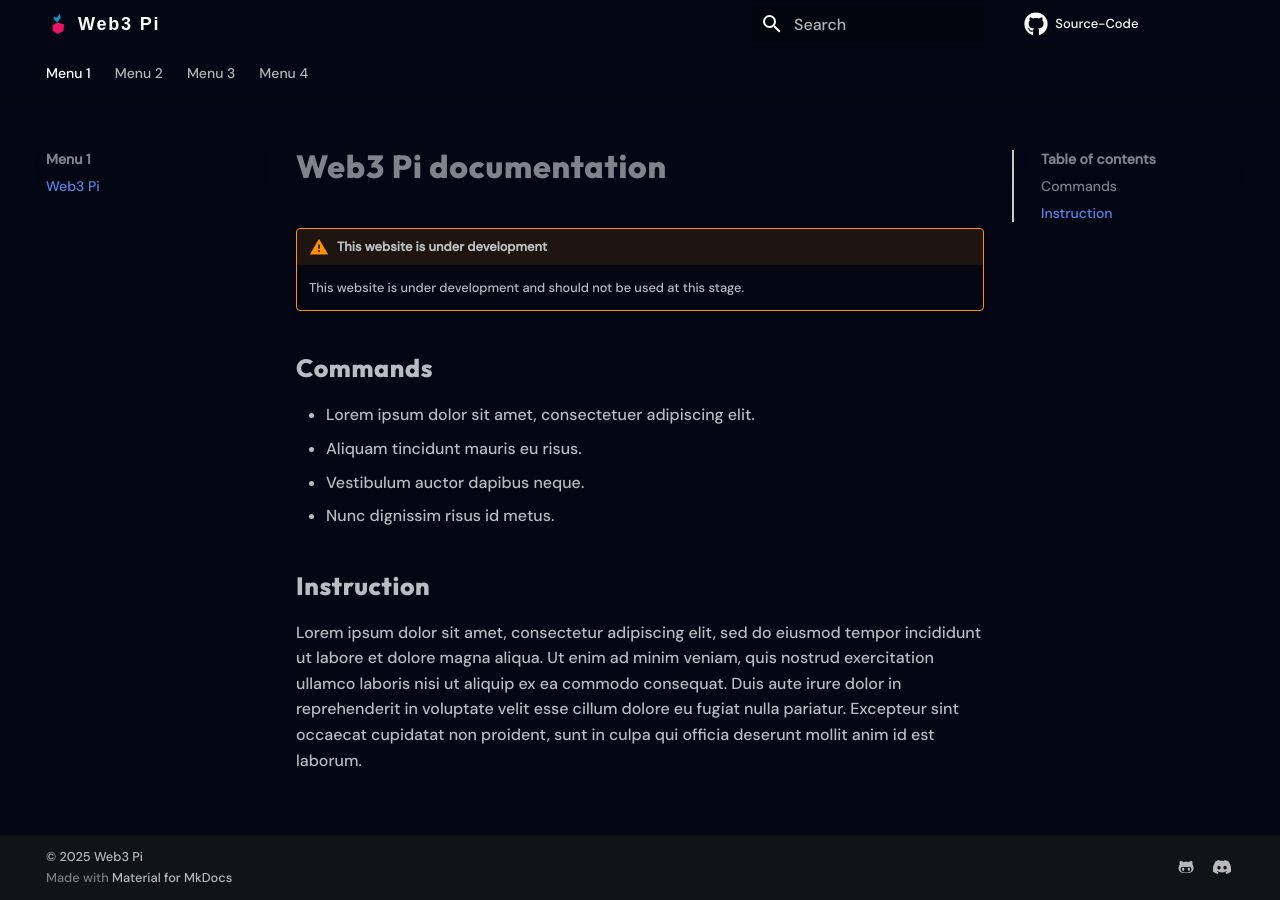
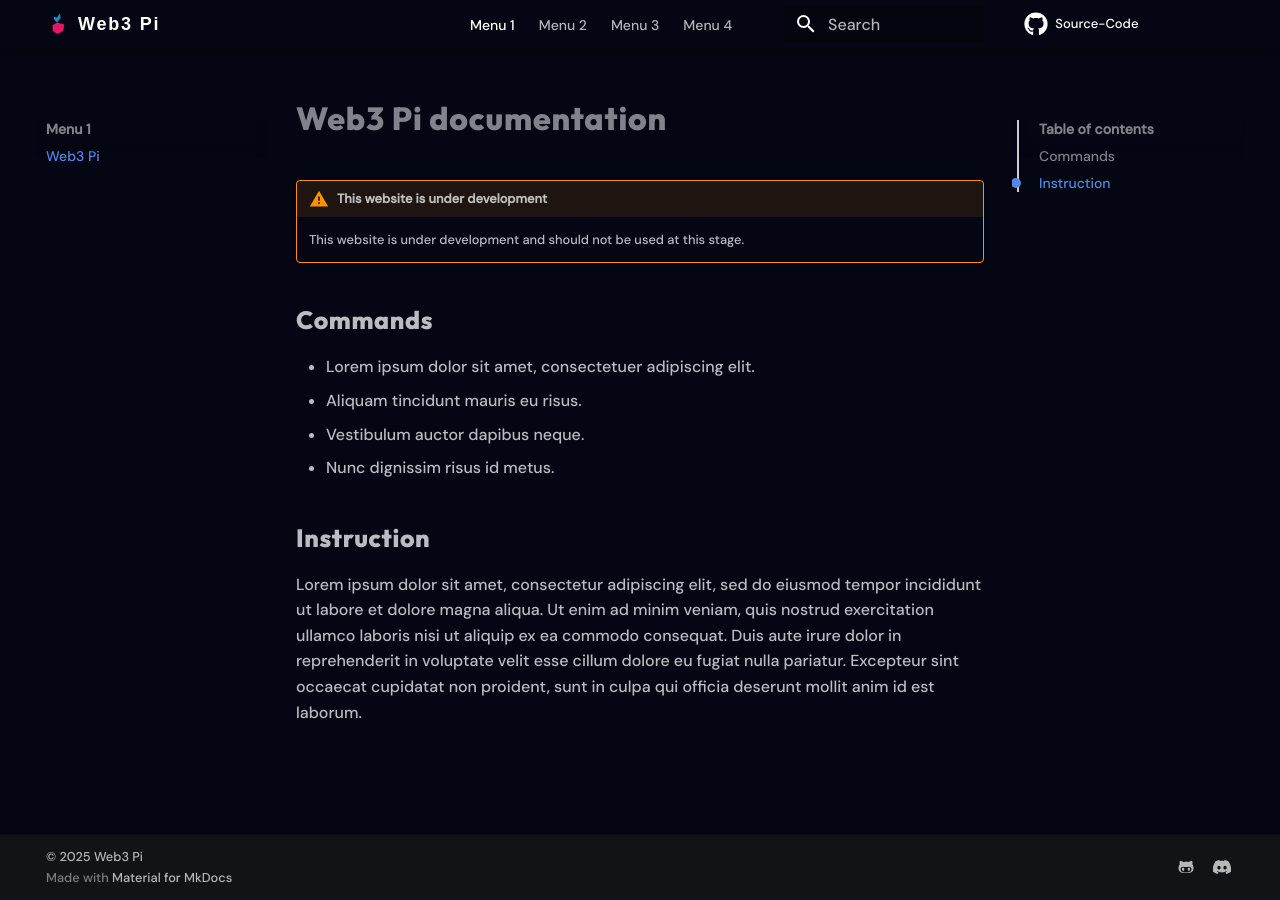
Before and after one commit to Web3-Pi/docs, an MkDocs documentation site: the page built from docs/index.md, in a window 1280 px wide. Built offline with MkDocs 1.6.1 and Material for MkDocs 9.7.7, drawn with Linux system fonts in a browser that asks for light colours; some web fonts are replaced; comment, search, counter and statistics services are not loaded.

Commit message:
Add custom overrides for MkDocs Material theme enhancements

```diff
--- a/docs/stylesheets/extra.css
+++ b/docs/stylesheets/extra.css
@@ -43,9 +43,51 @@
     display: none;
 }
 
-/* Pionowa linia w ToC */
+
 .md-nav--secondary {
     position: relative;
-    border-left: 2px solid #ccc;  /* Szara pionowa linia */
-    padding-left: 15px;           /* Odsunięcie tekstu od linii */
+    padding-left: 15px;
 }
+
+.md-nav--secondary ul::before {
+    content: "";
+    position: absolute;
+    left: 5px;
+    top: 0;
+    bottom: 0;
+    width: 2px;
+    background-color: #ccc;
+    z-index: 1;
+}
+.md-nav__link--active {
+    position: relative;
+}
+
+.md-nav__link--active::after {
+    content: "";
+    position: absolute;
+    left: -23px;
+    top: 50%;
+    width: 10px;
+    height: 10px;
+    background-color: var(--md-typeset-a-color);
+    border-radius: 50%;
+    transform: translateY(-50%) translateX(-50%);
+    z-index: 2;
+}
+
+.md-nav ul li ul .md-nav__link--active::after {
+    left: -37px;
+}
+
+.md-tabs {
+    width: auto;
+}
+
+.md-search {
+    margin-left: 2rem;
+}
+
+.md-search__inner {
+    width: 10rem;
+}
--- a/docs/stylesheets/extra.js
+++ b/docs/stylesheets/extra.js
@@ -0,0 +1,23 @@
+// This is an additional solution to fix the incorrect calculation of the 'active' class when the header is changed
+document.addEventListener('DOMContentLoaded', function () {
+  console.log('DOM fully loaded and parsed');
+  const navLinks = document.querySelectorAll('.md-nav__link');
+
+  navLinks.forEach(link => {
+    link.addEventListener('click', function (e) {
+      setTimeout(() => {
+        navLinks.forEach(l => l.classList.remove('md-nav__link--active'));
+        this.classList.add('md-nav__link--active');
+      }, 100); // Delay of 100ms
+    });
+  });
+
+  const currentHash = window.location.hash;
+  if (currentHash) {
+    navLinks.forEach(l => l.classList.remove('md-nav__link--active'));
+    const activeLink = document.querySelector(`a[href="${currentHash}"]`);
+    if (activeLink) {
+      activeLink.classList.add('md-nav__link--active');
+    }
+  }
+});
--- a/mkdocs.yml
+++ b/mkdocs.yml
@@ -13,6 +13,7 @@ extra_javascript:
 
 theme:
   name: material
+  custom_dir: overrides
   logo: assets/color.svg
   features:
     - navigation.tabs
--- /dev/null
+++ b/overrides/partials/header.html
@@ -0,0 +1,68 @@
+{#-
+  This file was automatically generated - do not edit
+-#}
+{% set class = "md-header" %}
+{% if "navigation.tabs.sticky" in features %}
+  {% set class = class ~ " md-header--shadow md-header--lifted" %}
+{% elif "navigation.tabs" not in features %}
+  {% set class = class ~ " md-header--shadow" %}
+{% endif %}
+<header class="{{ class }}" data-md-component="header">
+  <nav class="md-header__inner md-grid" aria-label="{{ lang.t('header') }}">
+    <a href="{{ config.extra.homepage | d(nav.homepage.url, true) | url }}" title="{{ config.site_name | e }}" class="md-header__button md-logo" aria-label="{{ config.site_name }}" data-md-component="logo">
+      {% include "partials/logo.html" %}
+    </a>
+    <label class="md-header__button md-icon" for="__drawer">
+      {% set icon = config.theme.icon.menu or "material/menu" %}
+      {% include ".icons/" ~ icon ~ ".svg" %}
+    </label>
+    <div class="md-header__title" data-md-component="header-title">
+      <div class="md-header__ellipsis">
+        <div class="md-header__topic">
+          <span class="md-ellipsis">
+            {{ config.site_name }}
+          </span>
+        </div>
+        <div class="md-header__topic" data-md-component="header-topic">
+          <span class="md-ellipsis">
+            {% if page.meta and page.meta.title %}
+              {{ page.meta.title }}
+            {% else %}
+              {{ page.title }}
+            {% endif %}
+          </span>
+        </div>
+      </div>
+    </div>
+
+    {% if "navigation.tabs.sticky" in features %}
+      {% if "navigation.tabs" in features %}
+        {% include "partials/tabs.html" %}
+      {% endif %}
+    {% endif %}
+
+    {% if config.theme.palette %}
+      {% if not config.theme.palette is mapping %}
+        {% include "partials/palette.html" %}
+      {% endif %}
+    {% endif %}
+    {% if not config.theme.palette is mapping %}
+      {% include "partials/javascripts/palette.html" %}
+    {% endif %}
+    {% if config.extra.alternate %}
+      {% include "partials/alternate.html" %}
+    {% endif %}
+    {% if "material/search" in config.plugins %}
+      <label class="md-header__button md-icon" for="__search">
+        {% set icon = config.theme.icon.search or "material/magnify" %}
+        {% include ".icons/" ~ icon ~ ".svg" %}
+      </label>
+      {% include "partials/search.html" %}
+    {% endif %}
+    {% if config.repo_url %}
+      <div class="md-header__source">
+        {% include "partials/source.html" %}
+      </div>
+    {% endif %}
+  </nav>
+</header>
```
